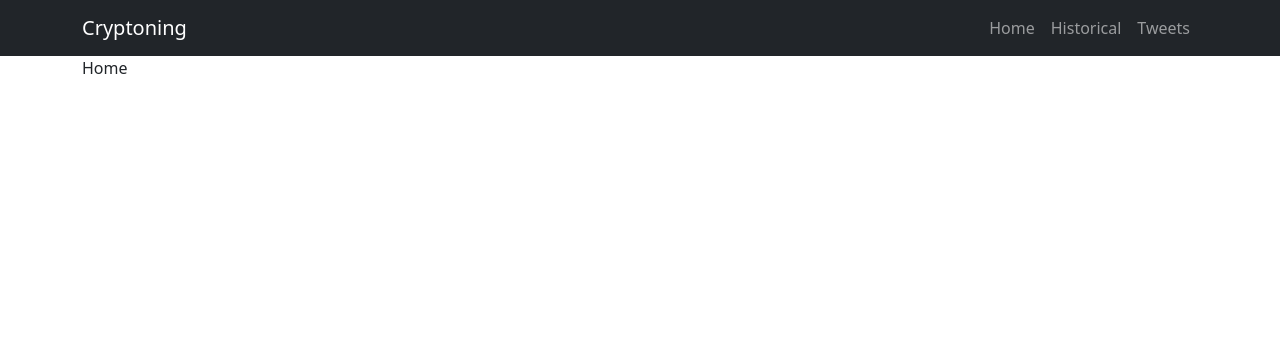
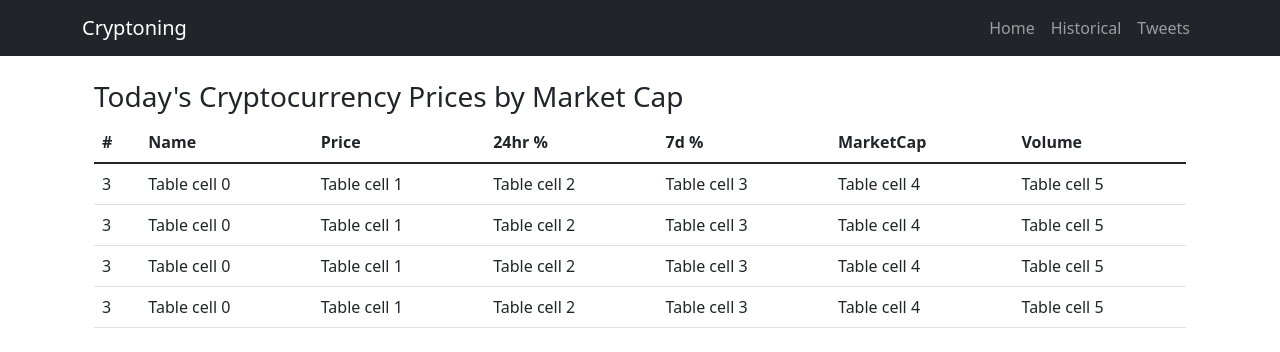
Before and after one commit to prabhumarappan/cryptoning, a React (Create React App) app: page / in a window 1280 px wide. Shown: the top 352 px of the page. Built offline with nearby package versions, Linux system fonts and the light colour scheme.

Commit message:
added code for top10 table

```diff
--- a/src/components/Home.js
+++ b/src/components/Home.js
@@ -1,11 +1,52 @@
 import React, { Component } from 'react'
+import { Col, Container, Row, Spinner } from 'react-bootstrap';
+import { Top10 } from './Top10';
+import '../css/Home.css';
 
 class Home extends Component {
-  render() {
-    return (
-      <div>Home</div>
-    )
-  }
+
+	constructor(props) {
+		super(props);
+		this.state = {
+			isLoading: true,
+			latestListings: null
+		}
+	}
+
+	componentDidMount = () => {
+		// api call and add that to state
+		setTimeout(() => this.setState({isLoading: false}), 1000);
+	}
+
+	render() {
+		if (this.state.isLoading) {
+            return (
+				<Container>
+					<Row>
+						<Col xs = "1" className='mx-auto mt-5'>
+							<Spinner animation="border" role="status">
+							</Spinner>
+						</Col>
+					</Row>
+				</Container>
+			);
+		}
+
+		return (
+		<>
+			<Container>
+			<Row className='mt-4'>
+				<Col md="8" sm="12" xs="12">
+				<h3>Today's Cryptocurrency Prices by Market Cap</h3>
+				</Col>
+				<Col xs="12">
+				<Top10 data={this.state.latestListings}></Top10>
+				</Col>
+			</Row>
+			</Container>
+		</>
+		)
+	}
 }
 
 export { Home };
--- /dev/null
+++ b/src/components/Top10.js
@@ -0,0 +1,57 @@
+import React, { Component } from 'react'
+import { Table } from 'react-bootstrap';
+
+
+class Top10 extends Component {
+    constructor(props) {
+        super(props);
+        this.state = {
+            apiData: props.data,
+        };
+    }
+
+    getTableHeadings = () => {
+        return (
+            <thead>
+            <tr>
+                <th>#</th>
+                <th>Name</th>
+                <th>Price</th>
+                <th>24hr %</th>
+                <th>7d %</th>
+                <th>MarketCap</th>
+                <th>Volume</th>
+            </tr>
+            </thead>
+        )
+    }
+
+    getTableContents = () => {
+        return (
+            <tbody>
+
+                {
+                    [1,2,3,4].map(item => (
+                        <tr>
+                            <td>3</td>
+                            {Array.from({ length: 6 }).map((_, index) => (
+                            <td key={index}>Table cell {index}</td>
+                            ))}
+                        </tr>
+                    ))
+                }
+            </tbody>
+        )
+    }
+
+    render() {
+        return (
+            <Table responsive>
+            {this.getTableHeadings()}
+            {this.getTableContents()}
+        </Table>
+        )
+    }
+}
+
+export { Top10 };
--- a/src/index.css
+++ b/src/index.css
@@ -1,5 +1,9 @@
+* {
+  margin: 0px;
+  padding: 0px;
+}
+
 body {
-  margin: 0;
   font-family: -apple-system, BlinkMacSystemFont, 'Segoe UI', 'Roboto', 'Oxygen',
     'Ubuntu', 'Cantarell', 'Fira Sans', 'Droid Sans', 'Helvetica Neue',
     sans-serif;
```
Also changed, not shown: src/css/Home.css (added).
